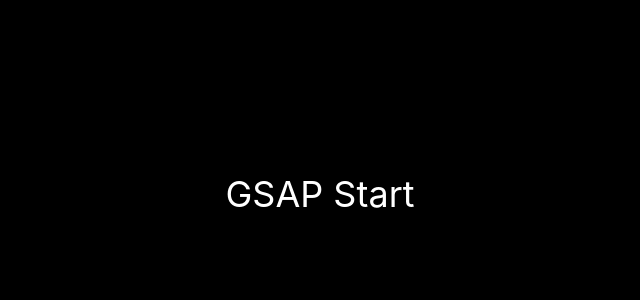
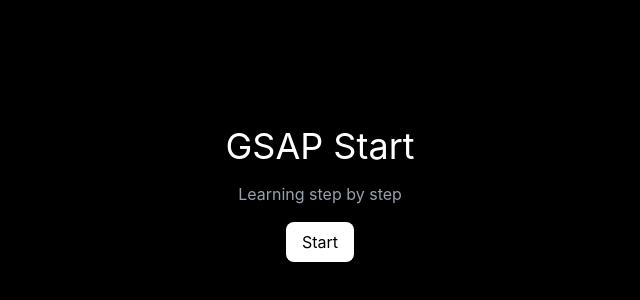
Before and after one commit to OmKhandale05/gsap-landing, a React (Vite) app: page / in a window 1280 px wide. Shown: the part 206-506 px from the top of the page, without its empty margins (320-960 px from the left). Built offline with nearby package versions, Linux system fonts and the light colour scheme.

Commit message:
Add more elements to test animation

```diff
--- a/src/App.jsx
+++ b/src/App.jsx
@@ -13,8 +13,12 @@ function App() {
 
 
   return (
-    <div className='bg-black text-white h-screen flex items-center justify-center'>
-      <h1 className='text-4xl'>GSAP Start</h1>
+    <div className='bg-black text-white h-screen flex flex-col items-center gap-4 justify-center'>
+      <h1 className='title text-4xl'>GSAP Start</h1>
+      <p className='subtitle text-gray-400'>Learning step by step</p>
+      <button className='btn bg-white text-black px-4 py-2 rounded-lg '>
+        Start
+      </button>
 
     </div>
       )
```
